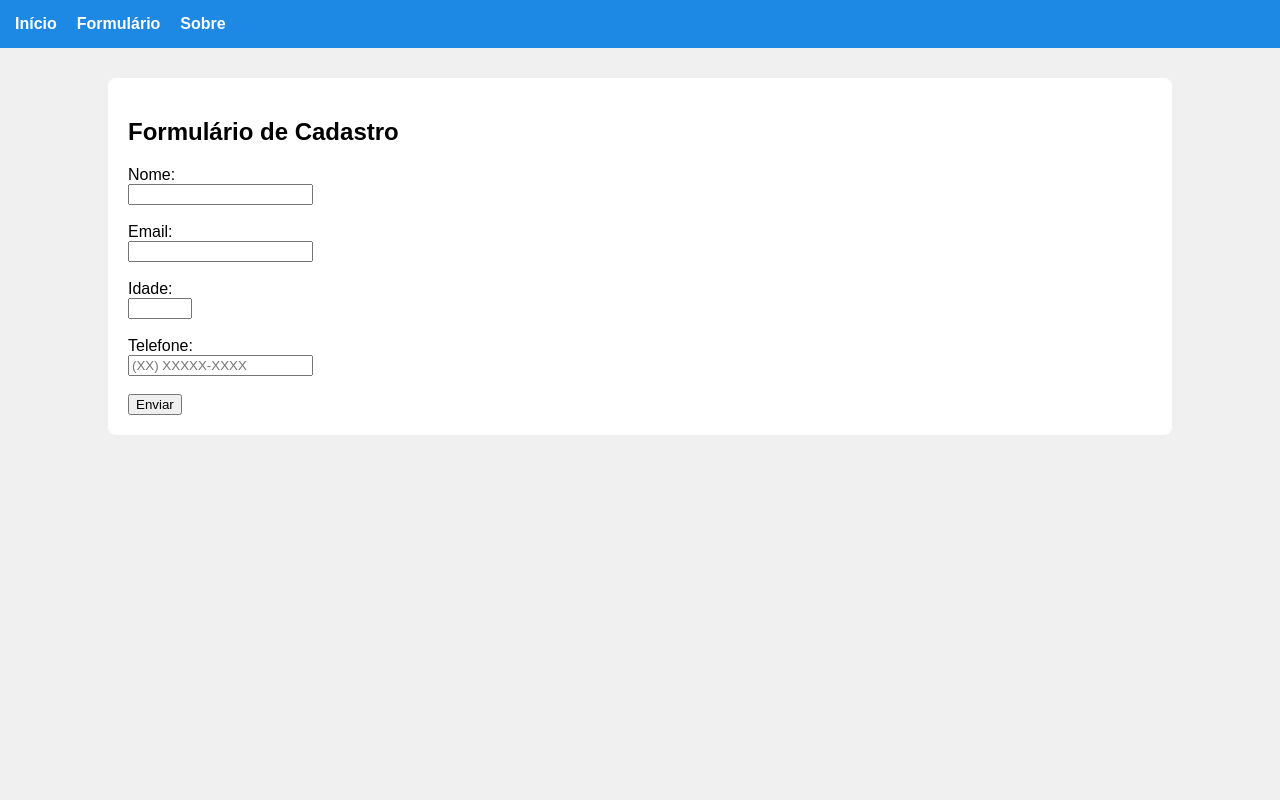
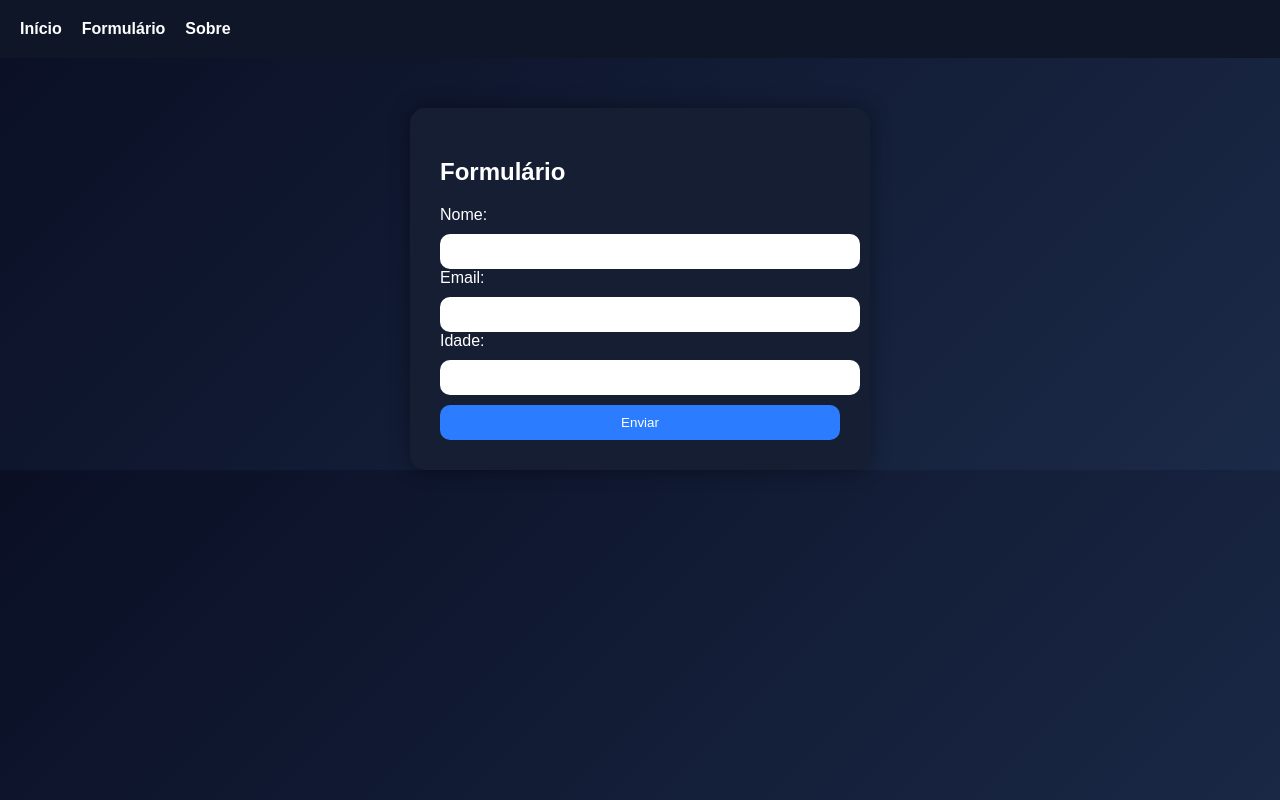
Before and after one commit to arrualuiz/54-formulario-arruadev, a plain HTML site: page form.html in a window 1280 px wide. Drawn offline with Linux system fonts and the light colour scheme.

Commit message:
refactor: versão compacta, com o script em js/main.js
HTML, CSS e JavaScript escritos em uma linha por arquivo; a validação
(validarForm) e a leitura dos dados enviados (mostrarGET) vão para
js/main.js.

```diff
--- a/css/style.css
+++ b/css/style.css
@@ -1,37 +1 @@
-body {
-    font-family: Arial, sans-serif;
-    background: #f0f0f0;
-    margin: 0;
-    padding: 0;
-}
-
-.menu {
-    background-color: #1e88e5;
-    padding: 15px;
-}
-
-.menu ul {
-    list-style: none;
-    margin: 0;
-    padding: 0;
-    display: flex;
-    gap: 20px;
-}
-
-.menu a {
-    color: white;
-    font-weight: bold;
-    text-decoration: none;
-}
-
-.menu a:hover {
-    text-decoration: underline;
-}
-
-.container {
-    width: 80%;
-    background: white;
-    margin: 30px auto;
-    padding: 20px;
-    border-radius: 8px;
-}
+body{margin:0;font-family:Arial;background:linear-gradient(135deg,#0a0f24,#1b2a48);color:white;} .menu{display:flex;gap:20px;padding:20px;background:#0f1628;} .menu a{color:white;text-decoration:none;font-weight:bold;} .container{display:flex;justify-content:center;margin-top:50px;} .card{background:#151e33;padding:30px;border-radius:15px;width:400px;box-shadow:0 0 20px rgba(0,0,0,0.4);} input,button{width:100%;padding:10px;margin-top:10px;border-radius:10px;border:none;} button{background:#2b7cff;color:white;cursor:pointer;}
--- a/form.html
+++ b/form.html
@@ -1,41 +1 @@
-<!DOCTYPE html>
-<html lang="pt-br">
-<head>
-    <meta charset="UTF-8">
-    <link rel="stylesheet" href="css/style.css">
-    <script src="js/script.js" defer></script>
-    <title>Arrua DEV - Formulário</title>
-</head>
-<body>
-
-    <nav class="menu">
-        <ul>
-            <li><a href="index.html">Início</a></li>
-            <li><a href="form.html">Formulário</a></li>
-            <li><a href="about.html">Sobre</a></li>
-        </ul>
-    </nav>
-
-    <div class="container">
-        <h2>Formulário de Cadastro</h2>
-
-        <form action="formAction.html" method="GET" onsubmit="return validarFormulario()">
-
-            <label>Nome:</label><br>
-            <input type="text" id="nome" name="nome" required><br><br>
-
-            <label>Email:</label><br>
-            <input type="email" id="email" name="email" required><br><br>
-
-            <label>Idade:</label><br>
-            <input type="number" id="idade" name="idade" min="1" max="120" required><br><br>
-
-            <label>Telefone:</label><br>
-            <input type="text" id="telefone" name="telefone" placeholder="(XX) XXXXX-XXXX" required><br><br>
-
-            <button type="submit">Enviar</button>
-        </form>
-    </div>
-
-</body>
-</html>
+<!DOCTYPE html><html lang='pt-BR'><head><meta charset='UTF-8'><title>Arrua DEV - Formulário</title><link rel='stylesheet' href='css/style.css'><script src='js/main.js' defer></script></head><body><header><nav class='menu'><a href='index.html'>Início</a><a href='form.html'>Formulário</a><a href='about.html'>Sobre</a></nav></header><section class='container'><div class='card'><h2>Formulário</h2><form action='formAction.html' method='GET' onsubmit='return validarForm()'><label>Nome:</label><input type='text' id='nome' name='nome' required><label>Email:</label><input type='email' id='email' name='email' required><label>Idade:</label><input type='number' id='idade' name='idade' min='1' max='120' required><button type='submit'>Enviar</button></form></div></section></body></html>
--- /dev/null
+++ b/js/main.js
@@ -0,0 +1 @@
+function validarForm(){let nome=document.getElementById('nome').value.trim();if(nome.length<3){alert('Nome muito curto!');return false;}return true;} function mostrarGET(){const p=new URLSearchParams(window.location.search);document.getElementById('rNome').innerText=p.get('nome');document.getElementById('rEmail').innerText=p.get('email');document.getElementById('rIdade').innerText=p.get('idade');}
--- a/js/script.js
+++ /dev/null
@@ -1,19 +0,0 @@
-function validarFormulario() {
-    const nome = document.getElementById("nome").value;
-    const telefone = document.getElementById("telefone").value;
-
-    const regexNome = /^[A-Za-zÀ-ÖØ-öø-ÿ ]+$/;
-    const regexTelefone = /^\(\d{2}\) \d{5}-\d{4}$/;
-
-    if (!regexNome.test(nome)) {
-        alert("Nome inválido! Use apenas letras.");
-        return false;
-    }
-
-    if (!regexTelefone.test(telefone)) {
-        alert("Telefone inválido! Use o formato (XX) XXXXX-XXXX");
-        return false;
-    }
-
-    return true;
-}
```
Also changed, not shown: about.html (+1 -31 lines), formAction.html (+1 -35 lines), index.html (+1 -24 lines).
